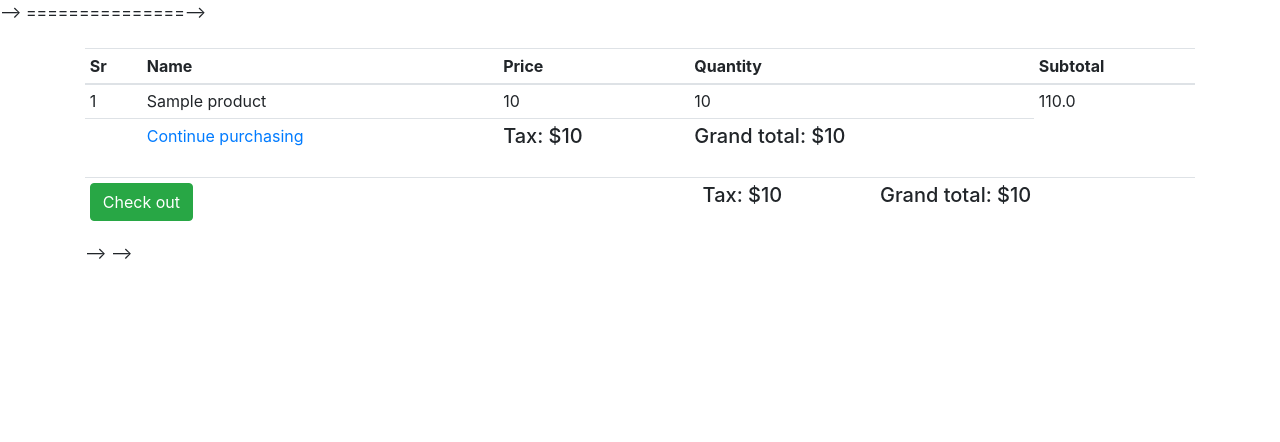
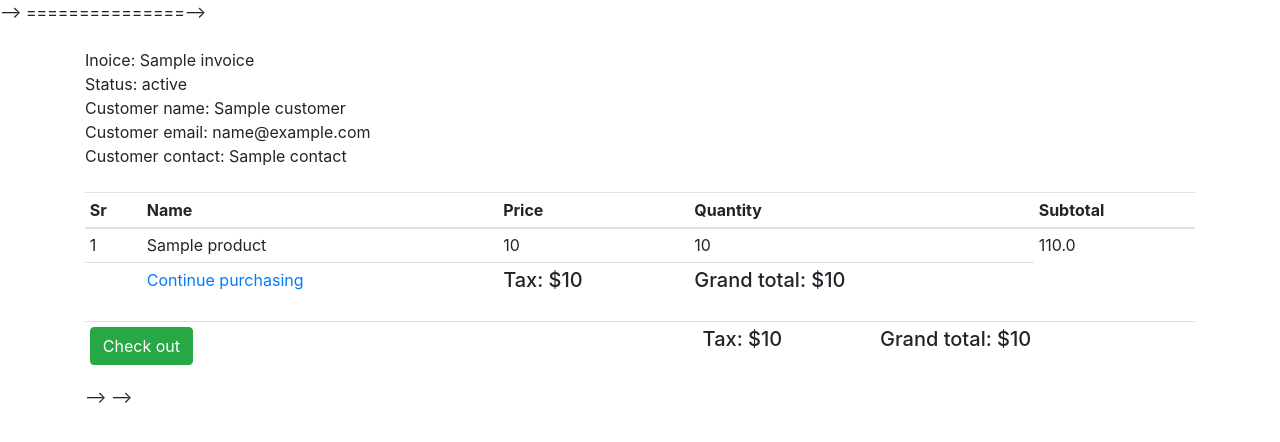
Before and after one commit to meyli22/Second-vid, a Python web app: template shop/templates/customer/order.html in a window 1280 px wide. Shown: the top 442 px of the page. Run offline with Jinja, Linux system fonts and the light colour scheme; the template is opened without the code that fills it: most values are stand-ins (such as "Sample title", 1, 10 or a date in 2020).

Commit message:
Update order.html

```diff
--- a/shop/templates/customer/order.html
+++ b/shop/templates/customer/order.html
@@ -5,7 +5,18 @@
     {% include '_messages.html' %}
     <div class="row">
         <div class="col-md-12">
-        <table class="table table-sm">
+             Inoice: {{orders.invoice}}
+            <br>
+            Status: {{orders.status}}
+            <br>
+            Customer name: {{customer.name}}
+            <br>
+            Customer email: {{customer.email}}
+            <br>
+            Customer contact: {{customer.contact}}
+            <br>
+            <br>
+            <table class="table table-sm">
             <thead>
                 <th>Sr</th>
                 <th>Name</th>
```
